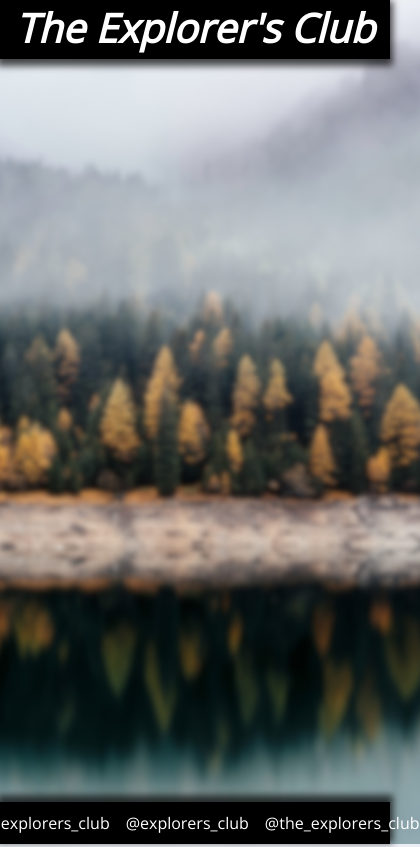
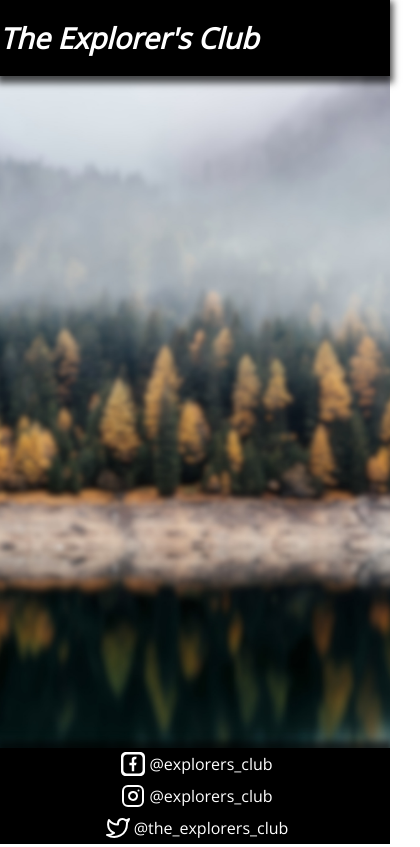
Before and after one commit to ludoboulanger/adventureClub, a plain HTML site: page index.html in a window 390 px wide. Shown: the whole page, 420 px wide, since content can reach past the window. Drawn offline with nearby package versions, Linux system fonts and the light colour scheme.

Commit message:
Made Header and Footer responsive

```diff
--- a/index.html
+++ b/index.html
@@ -17,7 +17,7 @@
   <body>
 
     <header>
-      <h1>The Explorer's Club</h1>
+      <h2>The Explorer's Club</h2>
     </header>
 
     <main class="main">
@@ -25,6 +25,8 @@
     </main>
 
     <footer>
+
+      <section class="contact-info">
 
         <svg class="icon" version="1.1" xmlns="http://www.w3.org/2000/svg" viewBox="0 0 137.144 137.144" xmlns:xlink="http://www.w3.org/1999/xlink" enable-background="new 0 0 137.144 137.144">
           <g>
@@ -36,6 +38,10 @@
 
         <p>@explorers_club</p>
 
+      </section>
+
+      <section class="contact-info">
+
         <svg class="icon" xmlns="http://www.w3.org/2000/svg"   viewBox="0 0 24 24" fill="none" stroke="currentColor" stroke-width="2" stroke-linecap="round" stroke-linejoin="round" class="feather feather-instagram">
           <rect x="2" y="2" width="20" height="20" rx="5" ry="5"></rect>
           <path d="M16 11.37A4 4 0 1 1 12.63 8 4 4 0 0 1 16 11.37z"></path>
@@ -44,12 +50,18 @@
 
         <p>@explorers_club</p>
 
+      </section>
+
+      <section class="contact-info">
+
         <svg class="icon" xmlns="http://www.w3.org/2000/svg"   viewBox="0 0 24 24" fill="none" stroke="currentColor" stroke-width="2" stroke-linecap="round" stroke-linejoin="round" class="feather feather-twitter">
           <path d="M23 3a10.9 10.9 0 0 1-3.14 1.53 4.48 4.48 0 0 0-7.86 3v1A10.66 10.66 0 0 1 3 4s-4 9 5 13a11.64 11.64 0 0 1-7 2c9 5 20 0 20-11.5a4.5 4.5 0 0 0-.08-.83A7.72 7.72 0 0 0 23 3z"></path>
         </svg>
 
         <p>@the_explorers_club</p>
 
+      </section>
+
     </footer>
 
   </body>
--- a/styles.css
+++ b/styles.css
@@ -25,13 +25,10 @@ html, body {
 header {
   display: flex;
   justify-content: center;
-  text-align: center;
+  align-items: center;
   position: fixed;
   top: 0;
   width: 100%;
-  font-style: italic;
-  font-weight: 600;
-  font-size: 20px;
   color: white;
   background-color: black;
   padding: "12px 0";
@@ -40,7 +37,10 @@ header {
   z-index: 2;
 }
 
-header > h1 {
+header > h2 {
+  font-style: italic;
+  font-weight: 600;
+  font-size: 2.5rem;
   margin: 0;
 }
 
@@ -58,6 +58,13 @@ header > h1 {
   padding: 8px;
 }
 
+.contact-info {
+  display: flex;
+  flex-direction: row;
+  justify-content: center;
+  align-items: center;
+}
+
 footer {
   display: flex;
   justify-content: center;
@@ -66,8 +73,33 @@ footer {
   bottom: 0;
   background-color: black;
   color: white;
-  height: 5vh;
+  height: max-content;
   width: 100%;
   box-shadow: 0px -4px 7px 3px rgba(0,0,0,0.7);
   z-index: 2;
 }
+
+@media only screen and (max-width: 600px) {
+
+  header {
+    justify-content: start;
+    height: 9vh;
+  }
+
+  header > h2 {
+    font-size: 1.8rem;
+  }
+  footer {
+    flex-direction: column;
+  }
+
+  .icon {
+    height: 24px;
+    width: 24px;
+    padding: 4px;
+  }
+
+  .contact-info > p {
+    margin: 0.25rem 0;
+  }
+}
```
Lines whose indentation alone changed are shown as unchanged.
